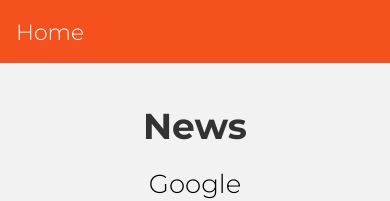
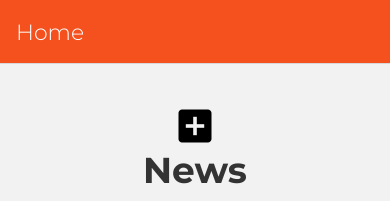
Before and after one commit to Kholod13/reactNative_NewsApp, a React Native app: screen / in a window 390 px wide. Shown: the top 201 px of the page. Built offline with nearby package versions, Linux system fonts and the light colour scheme.

Commit message:
add modal window and create logic

```diff
--- a/components/Main.js
+++ b/components/Main.js
@@ -1,6 +1,8 @@
-import {Text, View, StyleSheet, ScrollView, Button, FlatList, TouchableOpacity, Image } from 'react-native';
+import {Text, View, StyleSheet, ScrollView, Button, FlatList, TouchableOpacity, Image, Modal } from 'react-native';
 import { gStyle } from '../styles/style';
 import React, { useState } from 'react';
+import MaterialIcons from '@expo/vector-icons/MaterialIcons';
+import MaterialCommunityIcons from '@expo/vector-icons/MaterialCommunityIcons';
 
 export default function Main({navigation}) {
     const [news, setNews] = useState([
@@ -8,9 +10,20 @@ export default function Main({navigation}) {
       {name: 'Apple', anons: 'Apple is a tech giant renowned for its sleek design, user-friendly products, and cult-like brand loyalty.', full: 'Apple is a tech giant renowned for its sleek design, user-friendly products, and cult-like brand loyalty. From the groundbreaking iPhone to the powerful MacBook lineup, Apple has redefined how people interact with technology. With its closed ecosystem, seamless software-hardware integration, and iconic minimalist aesthetic, Apple continues to shape trends in consumer electronics, software, and services. Whether youre editing videos on a Mac or checking your health stats on an Apple Watch, Apple is always just a tap away.', key: '2', img: 'https://1291668043.rsc.cdn77.org/getthumbnail.aspx?q=60&crop=1&h=450&w=800&id_file=690941832'},
       {name: 'Facebook', anons: 'Facebook, now part of Meta Platforms Inc., began as a simple social networking site for college students and evolved into one of the most influential digital platforms in history.', full: 'Facebook, now part of Meta Platforms Inc., began as a simple social networking site for college students and evolved into one of the most influential digital platforms in history. With billions of users worldwide, Facebook connects people across continents, fuels community discussions, and shapes how news and trends spread globally. Despite controversies over data privacy and content moderation, its impact on communication, business, and culture remains immense. Whether sharing a memory, joining a group, or scrolling through the feed, Facebook continues to be a digital reflection of modern social life.', key: '3', img: 'https://www.newstream.cz/uploads/article/660x464_fit/iStock-500552643.jpg'},
     ]);
+
+    const [modalVisible, setModalWindow] = useState(false);
     return (
       <ScrollView showsVerticalScrollIndicator={false}>
+        <Modal visible={modalVisible} animationType='slide'>
+          <View>
+            <Text style={gStyle.title}>Add News</Text>
+          </View>
+          <MaterialCommunityIcons style={styles.add} name="close-box" size={44} color="black"
+          onPress={()=> setModalWindow(false)} />
+        </Modal>
         <View style={gStyle.main}>
+          <MaterialIcons name="add-box" color="black" style={styles.add} size={44}
+          onPress={()=> setModalWindow(true)}/>
           <Text style={gStyle.title}>News</Text>
           <FlatList data={news} renderItem={({item}) => (
             <TouchableOpacity style={styles.container} onPress={() => navigation.navigate('FullInfo', {news: item})}>
@@ -25,6 +38,9 @@ export default function Main({navigation}) {
 }
 
 const styles = StyleSheet.create({
+    add:{
+      textAlign: 'center',
+    },
       text: {
         fontSize: 26,
         fontFamily: 'mt-light',
--- a/package.json
+++ b/package.json
@@ -10,6 +10,7 @@
     "web": "expo start --web"
   },
   "dependencies": {
+    "@expo/vector-icons": "^14.1.0",
     "@react-navigation/native": "^7.1.8",
     "@react-navigation/stack": "^7.3.1",
     "expo": "~53.0.7",
```
Also changed, not shown: 1 other file (tests, documents, lock files or other folders).
